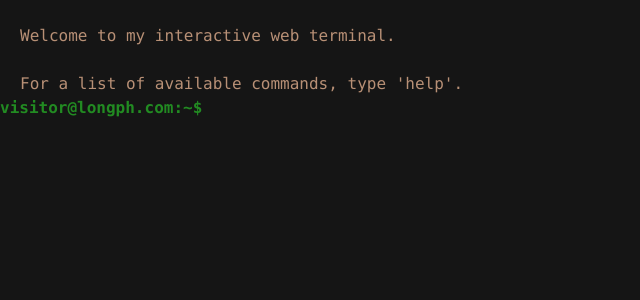
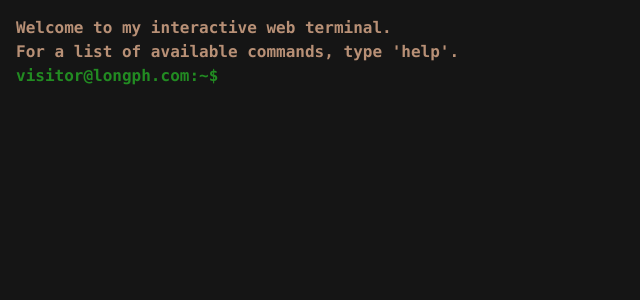
Before and after one commit to phamduylong/my-cli, a Svelte app: page / in a window 1280 px wide. Shown: the top 300 px of the page, without its empty margins (0-640 px from the left). Built offline with nearby package versions, Linux system fonts and the light colour scheme.

Commit message:
Update main page with actual command output

```diff
--- a/src/App.svelte
+++ b/src/App.svelte
@@ -2,40 +2,47 @@
   const commands = ["help", "whoami", "projects", "contact", "clear"] as const;
   import CommandInput from "./lib/components/CommandInput.svelte";
   let command = "";
-  const handleCommand = (e) => {
-    switch(e.detail) {
+  let output = "";
+
+  function handleCommand(e: { detail: string }) {
+    switch (e.detail.trim().toLowerCase()) {
       case "help":
-        console.log("Available commands: ", commands);
+        output = `<b>Available commands:</b><div><ul>${commands.map((command) => `<li>&nbsp;&nbsp;${command}</li>`).join("")}</ul></div>`;
         break;
       case "whoami":
-        console.log("I'm Long Pham, a software engineer based in Espoo, Finland.");
+        output = "I'm Long Pham, a software engineer based in Espoo, Finland.";
         break;
       case "projects":
-        console.log(`You can find my projects <a href="https://github.com/phamduylong">here</a>`);
+        output = `You can find my projects&nbsp;<a class="underline" href="https://longph.com/projects">here</a>.`;
+        break;
+      case "contact":
+        output = `You can contact me via email at <a class="underline" href="mailto:longphamduy2002@gmail.com">longphamduy2002@gmail.com</a>
+        or <a class="underline" href="https://longph.com/contact" target="_blank"> write to me.</a>`;
+        break;
+      case "clear":
+        output = "";
+        break;
+      case "":
+        break;
       default:
-        console.log("Command not found. Type 'help' for a list of available commands.");
+        output =
+          "Command not found. Type 'help' for a list of available commands.";
         break;
     }
   }
 </script>
 
 <main>
-<p><br/>Welcome to my interactive web terminal.</p>
-<p><br/>For a list of available commands, type 'help'.</p>
-  <CommandInput on:command={handleCommand} bind:command={command} />
+  <div class="flex flex-col container p-4 !text-[#b89076] !overflow-hidden">
+    <div class="font-bold">
+      Welcome to my interactive web terminal.
+    </div>
+    <div class="font-bold">
+      For a list of available commands, type 'help'.
+    </div>
+    <CommandInput on:command={handleCommand} bind:command />
+    {#if output}
+      <div class="space-x-1">&#8618;&nbsp;{@html output}</div>
+    {/if}
+  </div>
 </main>
-
-<style>
-  p {
-    position: relative;
-    left: 10px;
-    display: flex;
-    flex-direction: row;
-    align-items: center;
-    justify-content: flex-start;
-    width: 100%;
-    height: 100%;
-    padding: 0 10px;
-    color: #B89076;
-  }
-</style>
```
